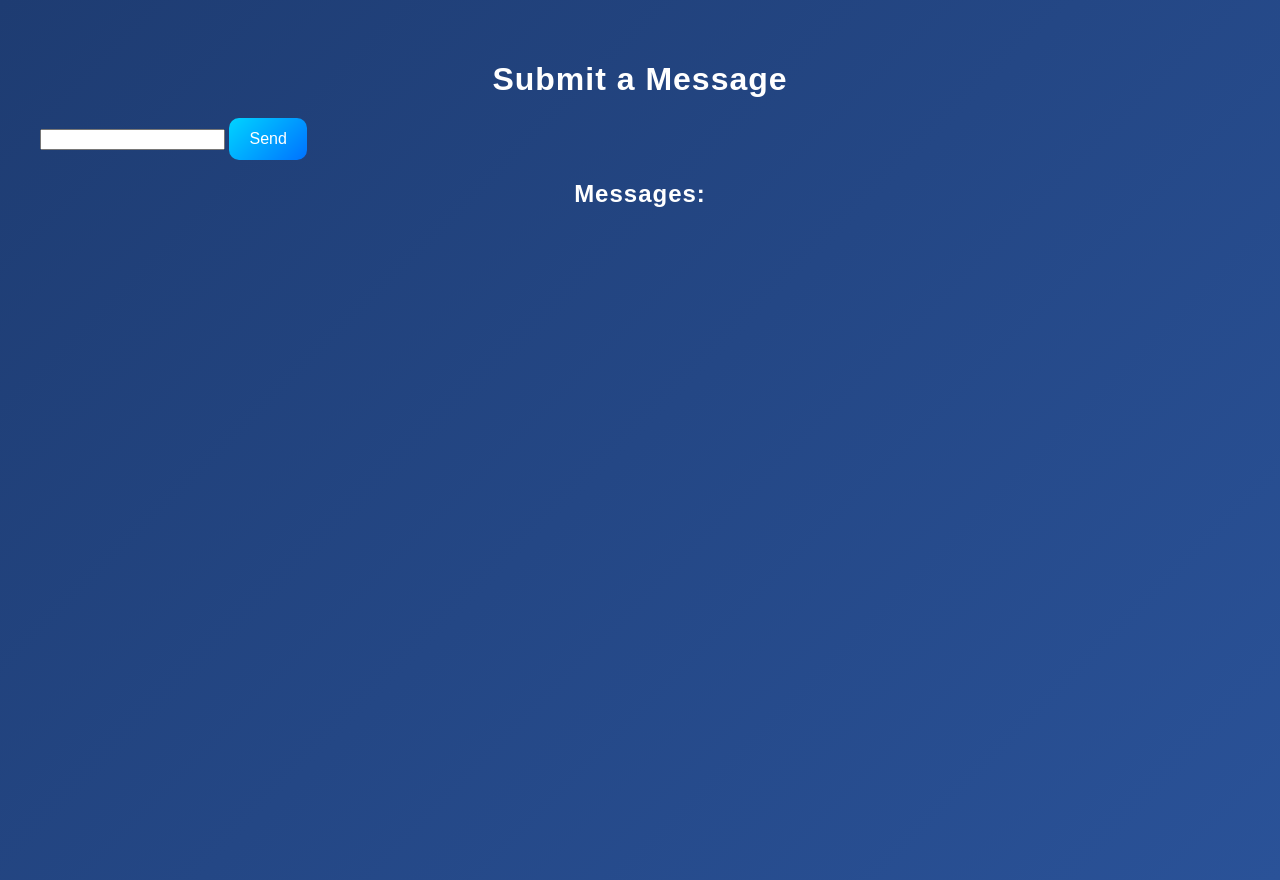
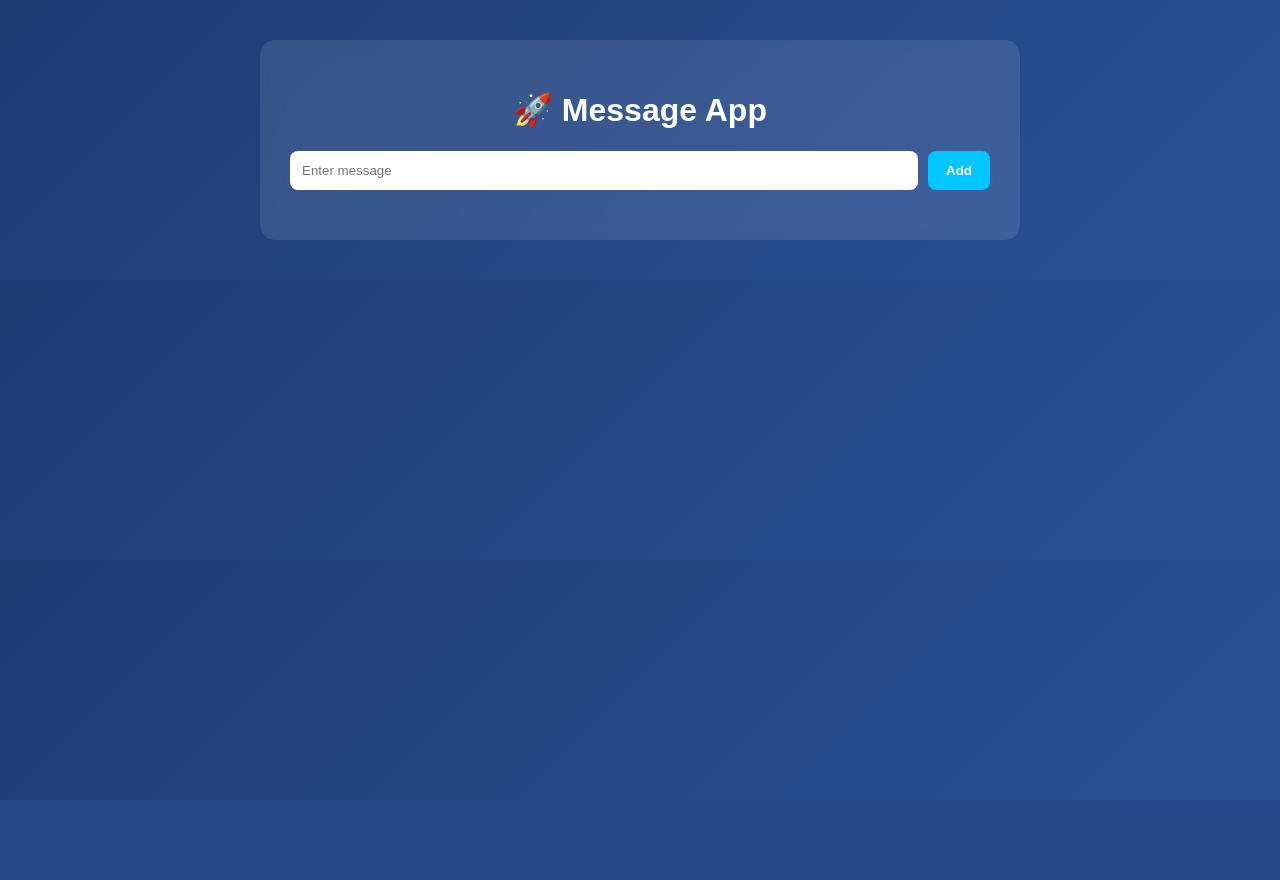
Before and after one commit to chandusaigari/project, a Flask app: page / in a window 1280 px wide. After the commit the page ends 800 px from the top, so only its background shows below. Run offline with Flask 3, Linux system fonts and the light colour scheme; data that the repository does not hold is empty.

Commit message:
Update index.html

```diff
--- a/templates/index.html
+++ b/templates/index.html
@@ -1,22 +1,105 @@
 <!DOCTYPE html>
 <html>
 <head>
-    <title>Message Board</title>
-    <link rel="stylesheet" href="{{ url_for('static', filename='style.css') }}">
+    <title>Message App</title>
+
+    <style>
+        body {
+            font-family: Arial, sans-serif;
+            background: linear-gradient(135deg, #1e3c72, #2a5298);
+            margin: 0;
+            padding: 40px;
+            color: white;
+        }
+
+        .container {
+            max-width: 700px;
+            margin: auto;
+            background: rgba(255,255,255,0.1);
+            padding: 30px;
+            border-radius: 15px;
+            backdrop-filter: blur(10px);
+        }
+
+        h1 {
+            text-align: center;
+        }
+
+        form {
+            display: flex;
+            gap: 10px;
+            margin-bottom: 20px;
+        }
+
+        input {
+            flex: 1;
+            padding: 12px;
+            border: none;
+            border-radius: 8px;
+        }
+
+        button {
+            padding: 12px 18px;
+            border: none;
+            border-radius: 8px;
+            cursor: pointer;
+            background: #00c6ff;
+            color: white;
+            font-weight: bold;
+        }
+
+        .message {
+            background: rgba(255,255,255,0.15);
+            padding: 15px;
+            margin-top: 10px;
+            border-radius: 10px;
+
+            display: flex;
+            justify-content: space-between;
+            align-items: center;
+        }
+
+        .delete-btn {
+            background: red;
+            text-decoration: none;
+            padding: 8px 12px;
+            border-radius: 6px;
+            color: white;
+        }
+
+        .delete-btn:hover {
+            opacity: 0.8;
+        }
+    </style>
 
 </head>
 <body>
-    <h1>Submit a Message</h1>
+
+<div class="container">
+
+    <h1>🚀 Message App</h1>
+
     <form method="POST">
-        <input type="text" name="message" required />
-        <button type="submit">Send</button>
+        <input type="text" name="message" placeholder="Enter message" required>
+        <button type="submit">Add</button>
     </form>
 
-    <h2>Messages:</h2>
-    <ul>
-        {% for msg in messages %}
-            <li class="message">{{ msg }}</li>
-        {% endfor %}
-    </ul>
+    {% for id, message in messages %}
+        <div class="message">
+
+            <span>{{ message }}</span>
+
+            <a
+                class="delete-btn"
+                href="/delete/{{ id }}"
+            >
+                Delete
+            </a>
+
+        </div>
+    {% endfor %}
+
+</div>
+
 </body>
 </html>
```
